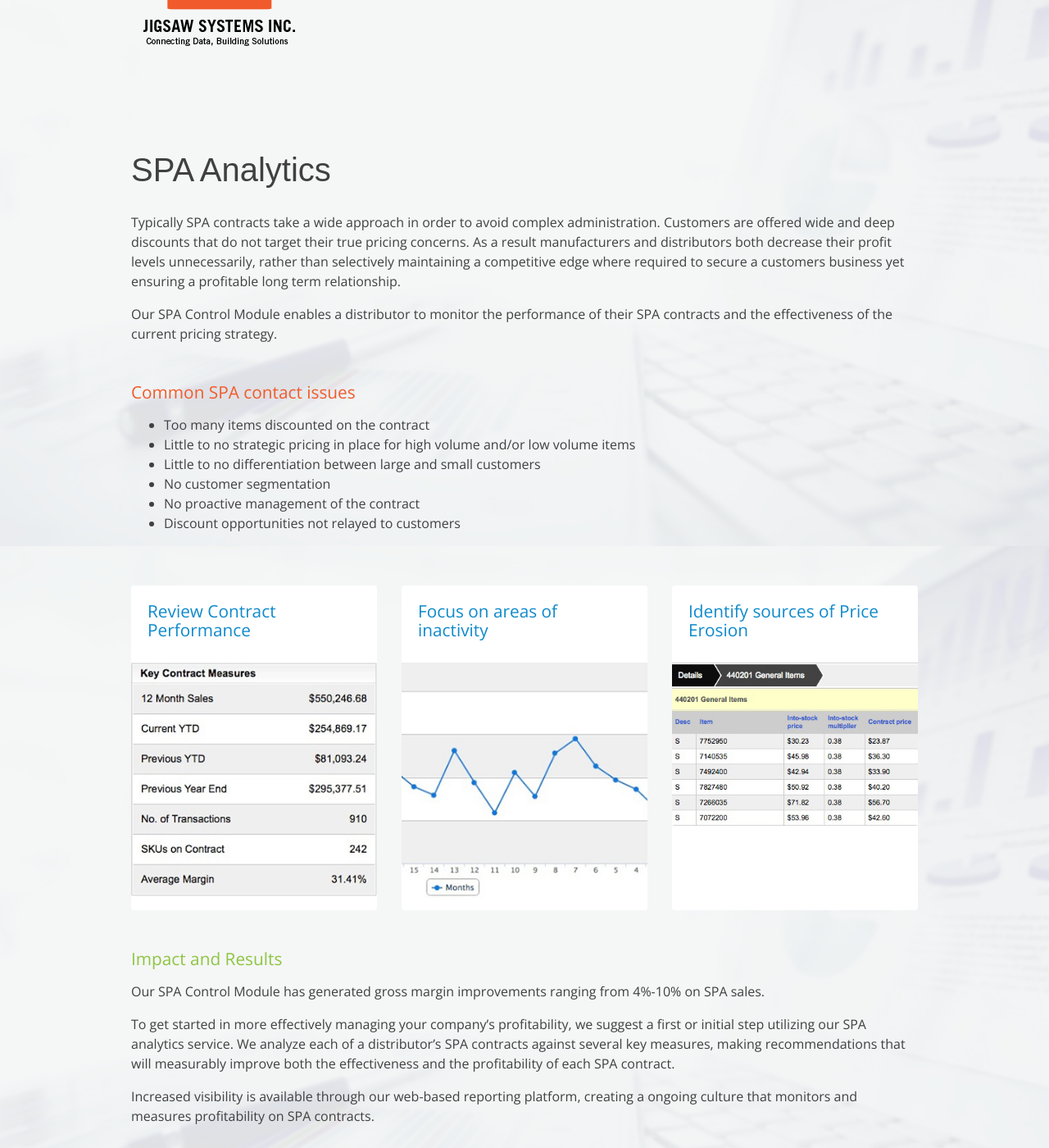
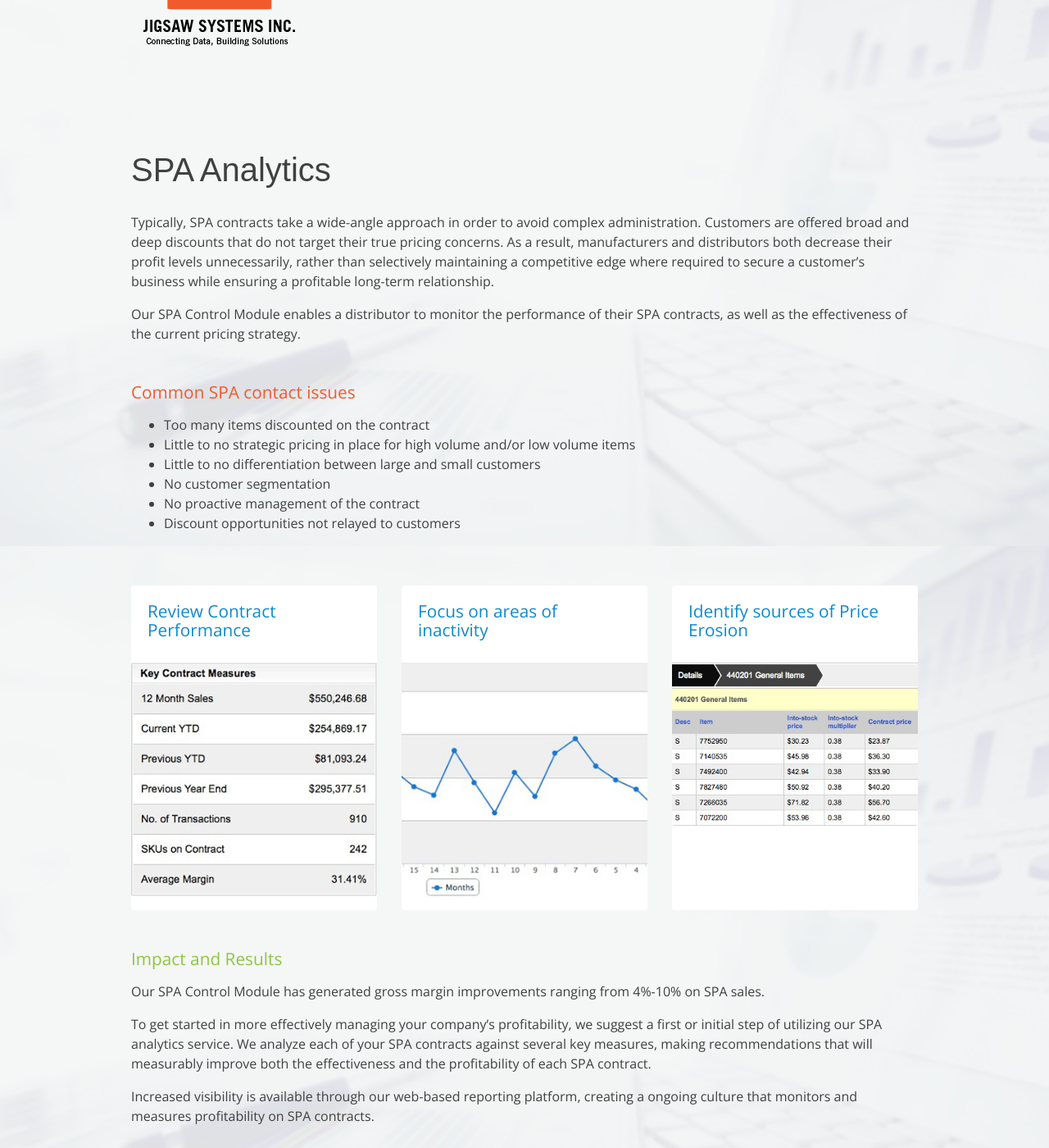
Before and after one commit to Codefully/jigsaw-redo, a Jekyll site: the page built from pages/distributors-spa-analytics.md, in a window 1280 px wide and 1400 px high, scrolled down 234 px. Shown: the whole window at 82% size. Built offline with Jekyll 4.4.1, drawn with Linux system fonts in a browser that asks for light colours; nearby versions of some CDN libraries; some web fonts are replaced.

Commit message:
Updated Distributors Spa Analytics

```diff
--- a/pages/distributors-spa-analytics.md
+++ b/pages/distributors-spa-analytics.md
@@ -6,9 +6,9 @@ layout: page
 
 # SPA Analytics
 
-Typically SPA contracts take a wide approach in order to avoid complex administration. Customers are offered wide and deep discounts that do not target their true pricing concerns. As a result manufacturers and distributors both decrease their profit levels unnecessarily, rather than selectively maintaining a competitive edge where required to secure a customers business yet ensuring a profitable long term relationship.
+Typically, SPA contracts take a wide-angle approach in order to avoid complex administration. Customers are offered broad and deep discounts that do not target their true pricing concerns. As a result, manufacturers and distributors both decrease their profit levels unnecessarily, rather than selectively maintaining a competitive edge where required to secure a customer's business while ensuring a profitable long-term relationship.
 
-Our SPA Control Module enables a distributor to monitor the performance of their SPA contracts and the effectiveness of the current pricing strategy.
+Our SPA Control Module enables a distributor to monitor the performance of their SPA contracts, as well as the effectiveness of the current pricing strategy.
 
 <h2 class="color-orange mt-5 mb-3">Common SPA contact issues</h2>
 
@@ -44,6 +44,6 @@ Our SPA Control Module enables a distributor to monitor the performance of their
 
 Our SPA Control Module has generated gross margin improvements ranging from 4%-10% on SPA sales.
 
-To get started in more effectively managing your company’s profitability, we suggest a first or initial step utilizing our SPA analytics service. We analyze each of a distributor’s SPA contracts against several key measures, making recommendations that will measurably improve both the effectiveness and the profitability of each SPA contract.
+To get started in more effectively managing your company’s profitability, we suggest a first or initial step of utilizing our SPA analytics service. We analyze each of your SPA contracts against several key measures, making recommendations that will measurably improve both the effectiveness and the profitability of each SPA contract.
 
 Increased visibility is available through our web-based reporting platform, creating a ongoing culture that monitors and measures profitability on SPA contracts.
```
